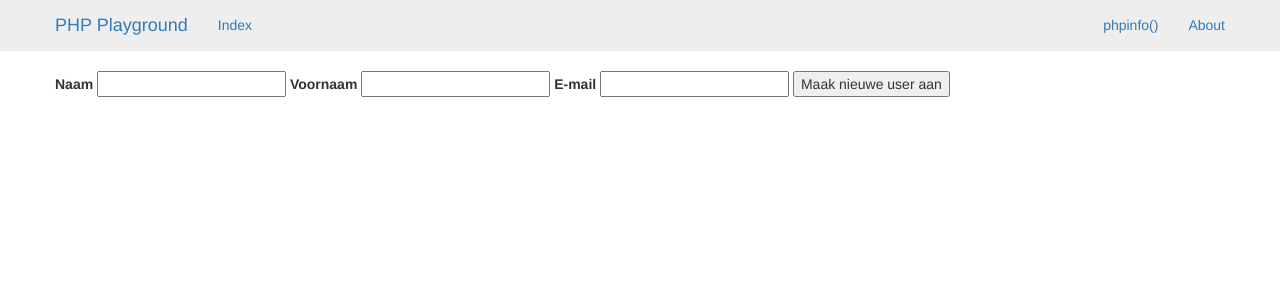
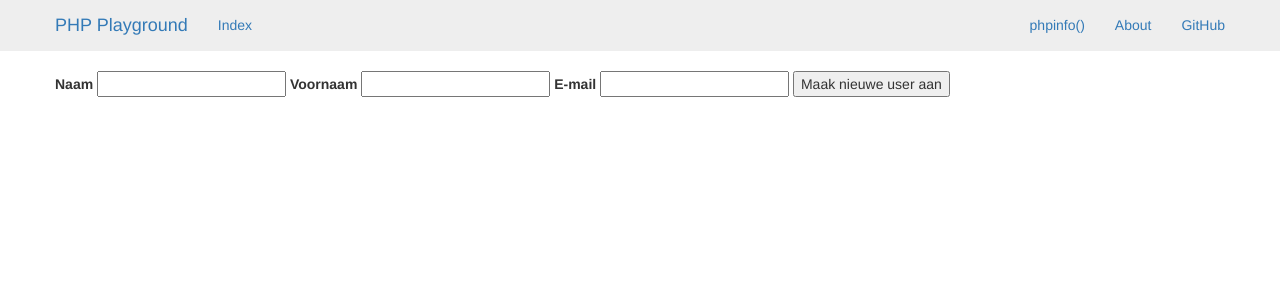
Before and after one commit to kameleonbe/playground, a PHP site: page /index.php in a window 1280 px wide. Shown: the top 300 px of the page. Run offline with PHP 8.4, Linux system fonts and the light colour scheme.

Commit message:
Added GitHub link

```diff
--- a/include/header.php
+++ b/include/header.php
@@ -28,6 +28,7 @@
 	      <ul class="nav navbar-nav navbar-right">
 	        <li><a href="../php/phpinfo.php">phpinfo()</a></li>
 	        <li><a href="../php/about.php">About</a></li>
+                <li><a href="https://github.com/kameleonbe/playground">GitHub</a></li>
 	      </ul>
 	    </nav>
 		</div>
```
